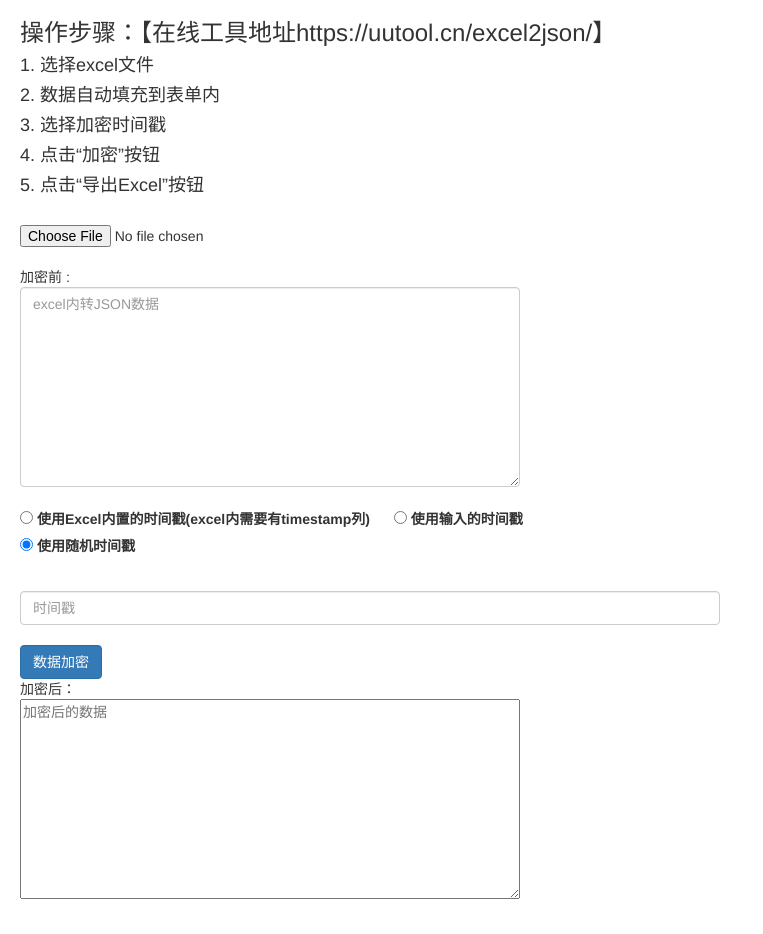
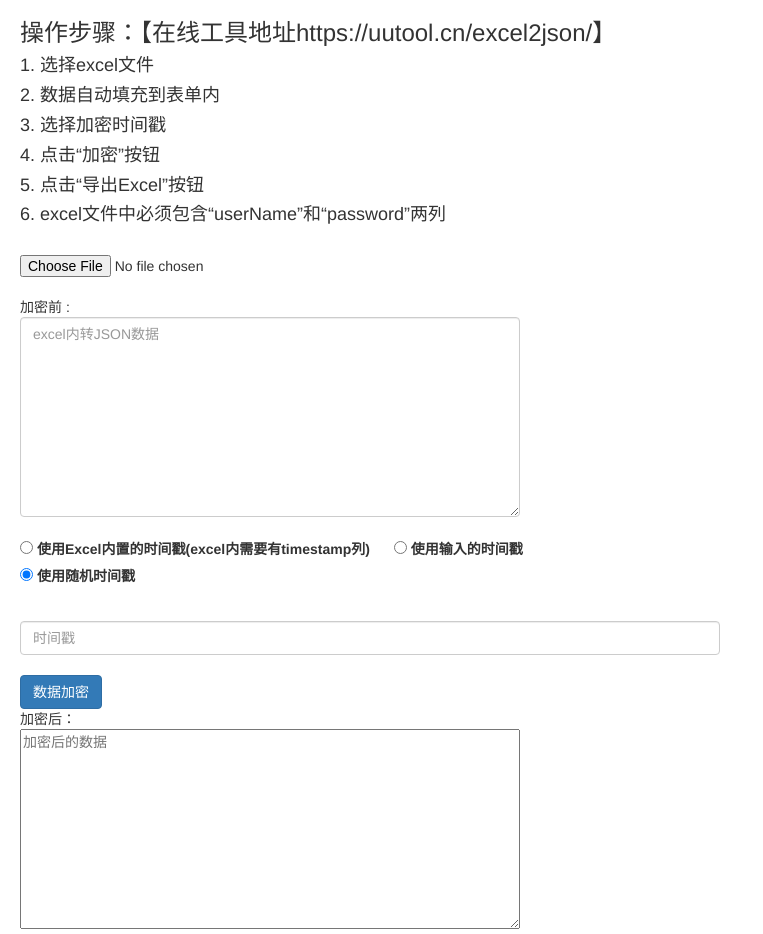
Before and after one commit to syqhtt/desEncryption, a plain HTML site: page index.html in a window 1280 px wide. Shown: the whole page, without its empty margins (0-763 px from the left). Before the commit the page ends 904 px from the top, so only its background shows below. Drawn offline with Linux system fonts and the light colour scheme.

Commit message:
更新说明

```diff
--- a/index.html
+++ b/index.html
@@ -47,6 +47,7 @@
         <h4>3. 选择加密时间戳</h4>
         <h4>4. 点击“加密”按钮</h4>
         <h4>5. 点击“导出Excel”按钮</h4>
+        <h4>6. excel文件中必须包含“userName”和“password”两列</h4>
         <button type="button" class="btn btn-primary over  jsonToExcel">导出为Excel</button>
     </div>
     <div class="content">
```
